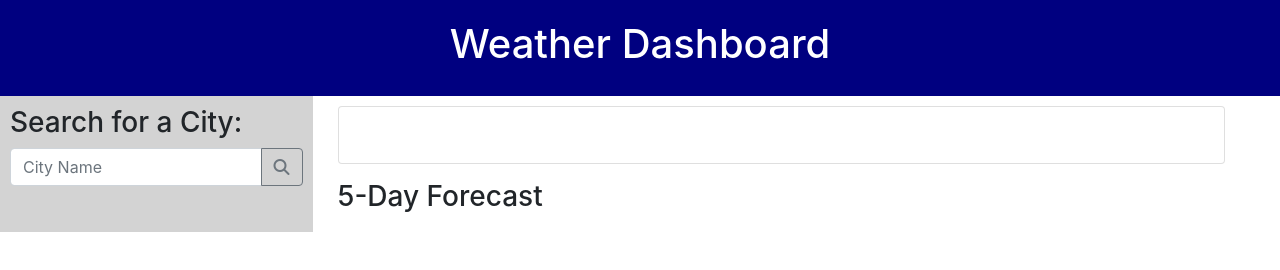
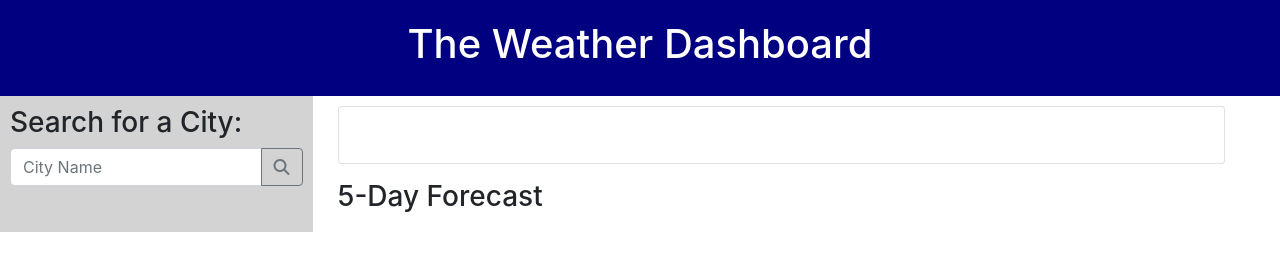
Before and after one commit to idallas93/Weather-Application, a plain HTML site: page index.html in a window 1280 px wide. Drawn offline with nearby package versions, Linux system fonts and the light colour scheme.

Commit message:
does this work from second computer

```diff
--- a/index.html
+++ b/index.html
@@ -3,7 +3,7 @@
   <head>
     <meta charset="UTF-8" />
     <meta name="viewport" content="width=device-width, initial-scale=1.0" />
-    <title>Weather Dashboard</title>
+    <title>The Weather Dashboard</title>
 
     <script
       src="https://kit.fontawesome.com/9d317aec20.js"
@@ -17,7 +17,7 @@
   </head>
   <body>
     <header>
-      <h1>Weather Dashboard</h1>
+      <h1>The Weather Dashboard</h1>
     </header>
     <!-- Sidebar for city search -->
     <div class="row container-fluid">
--- a/script.js
+++ b/script.js
@@ -139,11 +139,12 @@ $.ajax({
     cardDeck.append(forecastCard);
 }     $("#forecast").html(forecastDiv);
 
+
  });
 
 // click search history buttons to show weather for previous searches
-
 $(".list-group-item city-item").on("click", function displayWeather(){
+  cityName = $(this).attr("data-name");
 }
 
 // // Create on.click for when user selects a city that resides in their previous search history
```
